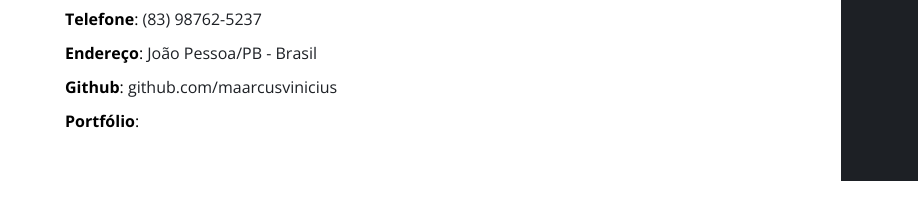
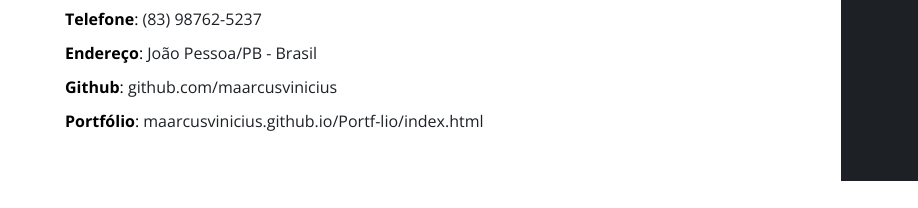
Before and after one commit to maarcusvinicius/Image-Compress, a plain HTML site: page index.html in a window 1280 px wide. Shown: the part 164-372 px from the top of the page, 362-1280 px from the left. Drawn offline with nearby package versions, Linux system fonts and the light colour scheme.

Commit message:
Update index.html

```diff
--- a/index.html
+++ b/index.html
@@ -57,7 +57,7 @@
 
                         <li>
                             <b>Portfólio</b>:
-                            <a href="#" target="_blank"></a>
+                            <a href="https://maarcusvinicius.github.io/Portf-lio/index.html" target="_blank">maarcusvinicius.github.io/Portf-lio/index.html</a>
                         </li>
                     </ul>
                 </div>
```
